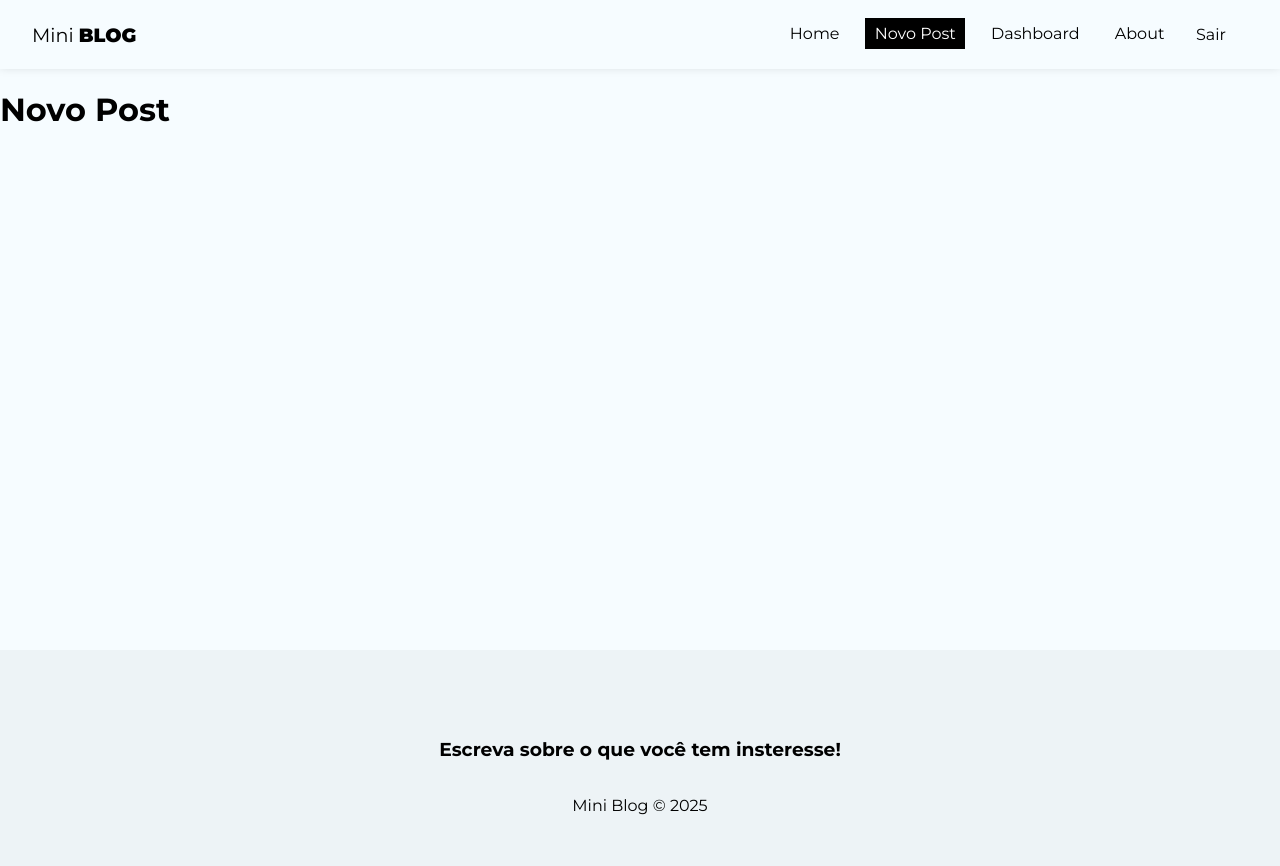
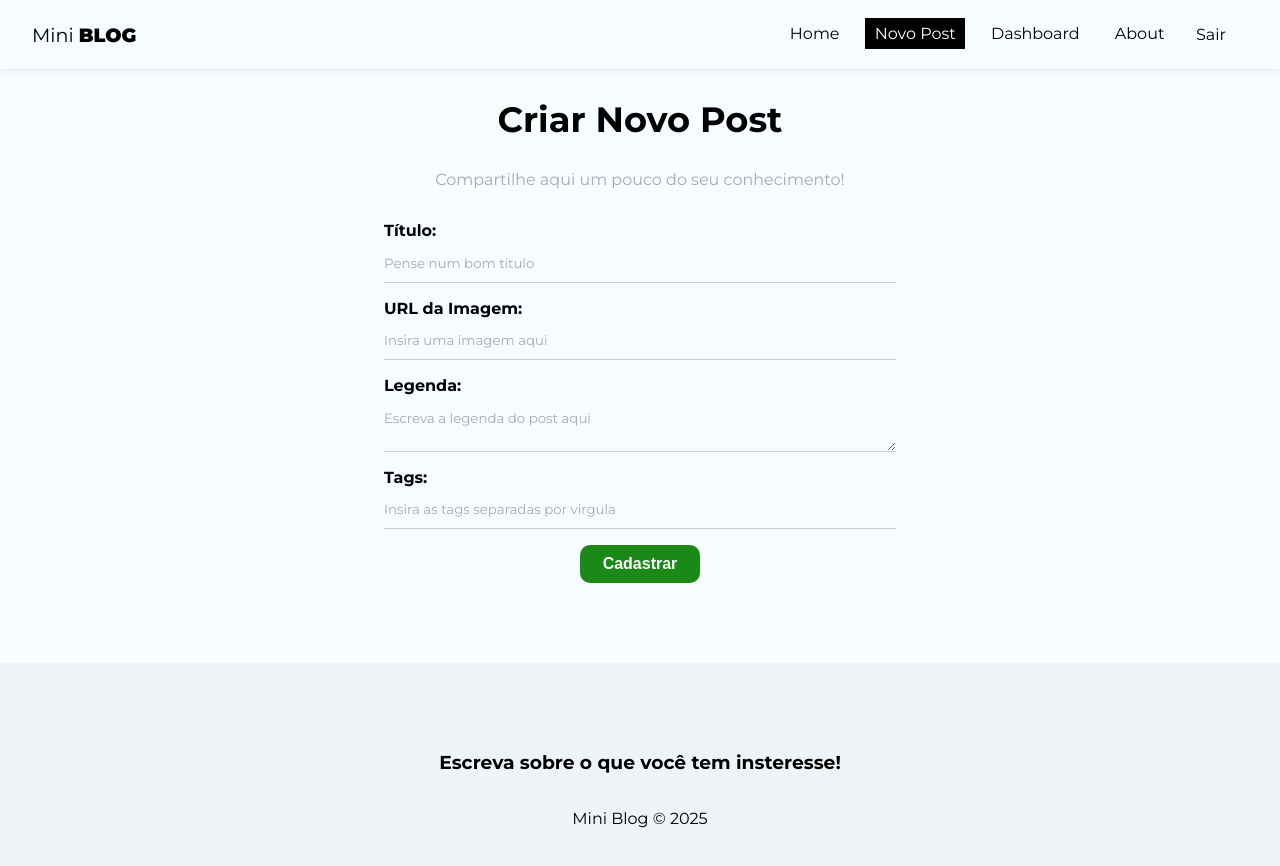
Before and after one commit to LucasLatsch/miniblog, a React (Create React App) app: page /posts/create in a window 1280 px wide. Shown: the top 866 px of the page. Built offline with nearby package versions, Linux system fonts and the light colour scheme; no server answers; sample sign-in values are in the browser's storage.

Commit message:
Enhance CreatePost page with form fields and styling

```diff
--- a/src/index.css
+++ b/src/index.css
@@ -14,6 +14,7 @@
 input:focus,
 textarea:focus {
   outline: none;
+  border-bottom: 1px solid #808080;
 }
 
 a,
@@ -59,6 +60,7 @@
   border-bottom: 1px solid #ccc;
   padding: 0.8em 0;
   background-color: transparent;
+  transition: 0.4s;
 }
 
 .btn {
--- a/src/pages/CreatePost/CreatePost.js
+++ b/src/pages/CreatePost/CreatePost.js
@@ -1,9 +1,77 @@
-import React from "react";
+import styles from "./CreatePost.module.css";
+
+import { useState } from "react";
+import { useNavigate } from "react-router-dom";
+import { useAuthValue } from "../../context/AuthContext";
 
 const CreatePost = () => {
+  const [title, setTitle] = useState("");
+  const [image, setImage] = useState("");
+  const [body, setBody] = useState("");
+  const [tags, setTags] = useState("");
+  const [formError, setFormError] = useState("");
+
+  const handleSubmit = (e) => {
+    e.preventDefault();
+  };
+
   return (
-    <div>
-      <h1>Novo Post</h1>
+    <div className={styles.create_post}>
+      <h2>Criar Novo Post</h2>
+      <p>Compartilhe aqui um pouco do seu conhecimento!</p>
+      <form onSubmit={handleSubmit}>
+        <label>
+          <span>Título:</span>
+          <input
+            type="text"
+            name="title"
+            required
+            placeholder="Pense num bom título"
+            value={title}
+            onChange={(e) => setTitle(e.target.value)}
+          />
+        </label>
+        <label>
+          <span>URL da Imagem:</span>
+          <input
+            type="text"
+            name="image"
+            required
+            placeholder="Insira uma imagem aqui"
+            value={image}
+            onChange={(e) => setImage(e.target.value)}
+          />
+        </label>
+        <label>
+          <span>Legenda:</span>
+          <textarea
+            name="body"
+            required
+            placeholder="Escreva a legenda do post aqui"
+            value={body}
+            onChange={(e) => setBody(e.target.value)}
+          />
+        </label>
+        <label>
+          <span>Tags:</span>
+          <input
+            type="text"
+            name="tags"
+            required
+            placeholder="Insira as tags separadas por virgula"
+            value={tags}
+            onChange={(e) => setTags(e.target.value)}
+          />
+        </label>
+        <button className="btn">Cadastrar</button>
+        {/* {!loading && }
+        {loading && (
+          <button className="btn" disabled>
+            Aguarde....
+          </button>
+        )}
+        {error && <p className="error">{error}</p>} */}
+      </form>
     </div>
   );
 };
--- a/src/pages/CreatePost/CreatePost.module.css
+++ b/src/pages/CreatePost/CreatePost.module.css
@@ -0,0 +1,12 @@
+.create_post {
+  text-align: center;
+}
+
+.create_post h2 {
+  font-size: 2.2em;
+}
+
+.create_post p {
+  color: #aaa;
+  margin-bottom: 2em;
+}
```
